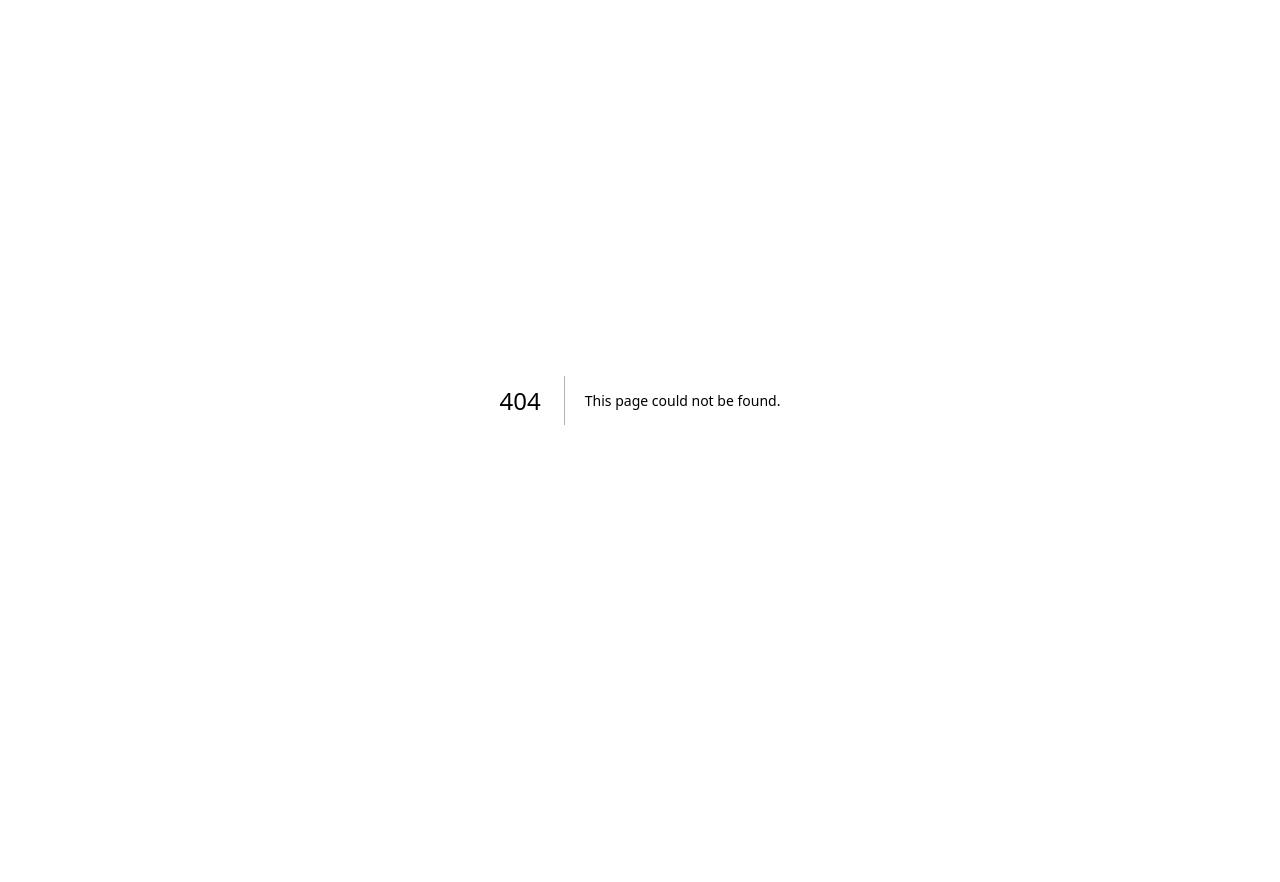
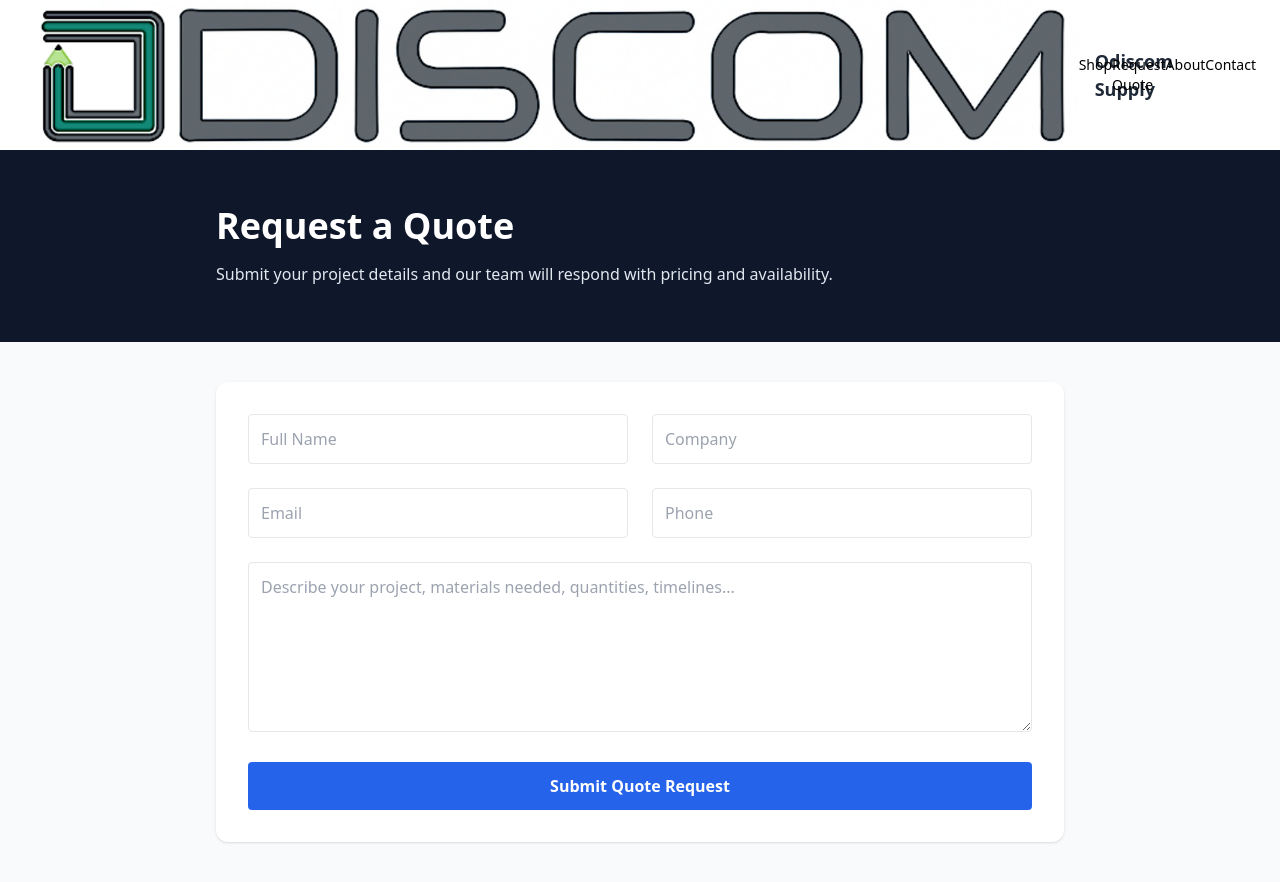
Before and after one commit to jeffryj11/odiscom, a Next.js app: page /quote in a window 1280 px wide. Before the commit this address had no page. Shown: the top 882 px of the page. Before the commit the page ends 800 px from the top, so only its background shows below. Built offline with nearby package versions, Linux system fonts and the light colour scheme.

Commit message:
Add quote request page with form and API integration

```diff
--- /dev/null
+++ b/pages/quote.js
@@ -0,0 +1,86 @@
+import { useState } from 'react'
+import Header from '../components/Header'
+import Footer from '../components/Footer'
+
+export default function QuotePage() {
+  const [form, setForm] = useState({
+    name: '',
+    company: '',
+    email: '',
+    phone: '',
+    details: '',
+  })
+
+  const [submitted, setSubmitted] = useState(false)
+  const [quoteId, setQuoteId] = useState(null)
+
+  const handleChange = (e) => {
+    setForm({ ...form, [e.target.name]: e.target.value })
+  }
+
+  const handleSubmit = async (e) => {
+    e.preventDefault()
+
+    const res = await fetch('/api/quote', {
+      method: 'POST',
+      headers: { 'Content-Type': 'application/json' },
+      body: JSON.stringify(form),
+    })
+
+    const data = await res.json()
+
+    if (data.success) {
+      setSubmitted(true)
+      setQuoteId(data.quoteId)
+    }
+  }
+
+  return (
+    <>
+      <Header />
+      <main className="bg-gray-50 min-h-screen">
+        <section className="bg-slate-900 text-white">
+          <div className="max-w-4xl mx-auto px-6 py-14">
+            <h1 className="text-4xl font-bold">Request a Quote</h1>
+            <p className="mt-4 text-slate-200">
+              Submit your project details and our team will respond with pricing and availability.
+            </p>
+          </div>
+        </section>
+
+        <section className="max-w-4xl mx-auto px-6 py-10">
+          {submitted ? (
+            <div className="bg-white p-8 rounded-xl shadow text-center">
+              <h2 className="text-2xl font-bold mb-4">Quote Submitted</h2>
+              <p className="text-gray-600 mb-2">Your Quote ID:</p>
+              <div className="text-xl font-mono text-blue-600 mb-4">{quoteId}</div>
+              <p className="text-gray-600">We will contact you shortly.</p>
+            </div>
+          ) : (
+            <form onSubmit={handleSubmit} className="bg-white p-8 rounded-xl shadow space-y-6">
+              <div className="grid md:grid-cols-2 gap-6">
+                <input name="name" placeholder="Full Name" required onChange={handleChange} className="border p-3 rounded" />
+                <input name="company" placeholder="Company" required onChange={handleChange} className="border p-3 rounded" />
+                <input name="email" type="email" placeholder="Email" required onChange={handleChange} className="border p-3 rounded" />
+                <input name="phone" placeholder="Phone" onChange={handleChange} className="border p-3 rounded" />
+              </div>
+
+              <textarea
+                name="details"
+                placeholder="Describe your project, materials needed, quantities, timelines..."
+                rows="6"
+                onChange={handleChange}
+                className="w-full border p-3 rounded"
+              />
+
+              <button type="submit" className="w-full bg-blue-600 text-white py-3 rounded font-semibold hover:bg-blue-700">
+                Submit Quote Request
+              </button>
+            </form>
+          )}
+        </section>
+      </main>
+      <Footer />
+    </>
+  )
+}
```
